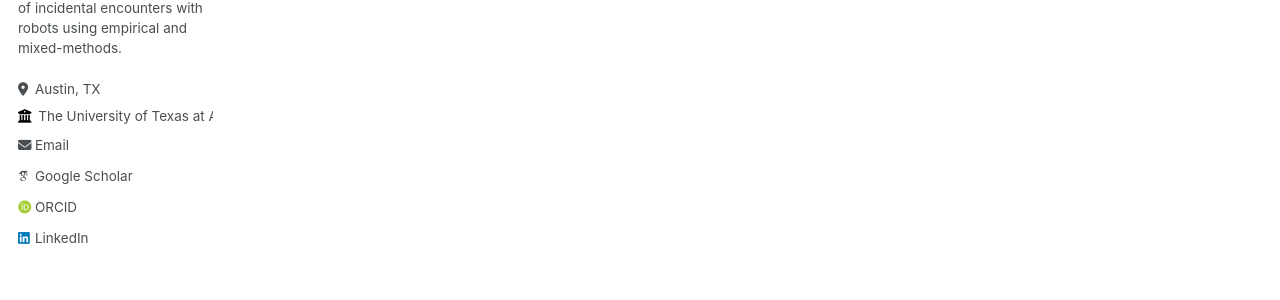
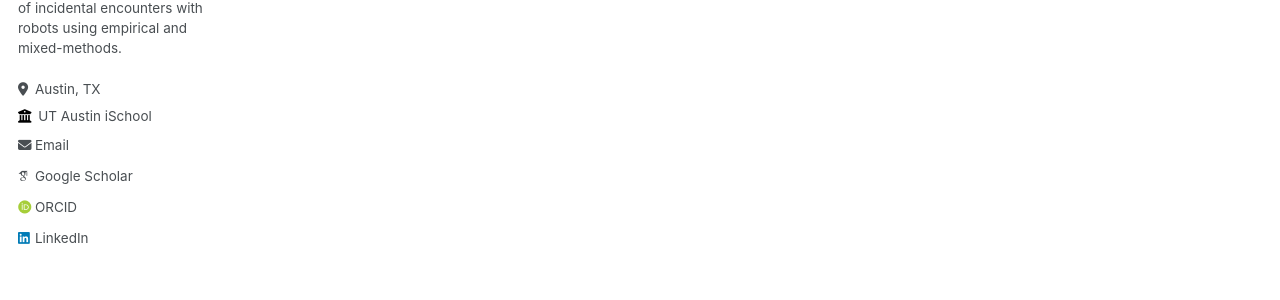
Before and after one commit to yaochengchan/yaochengchan.github.io, a Jekyll site: the page built from _pages/about.md, in a window 1280 px wide. Shown: the part 345-645 px from the top of the page. Built offline with Jekyll 4.4.1, drawn with Linux system fonts in a browser that asks for light colours; some web fonts are replaced.

Commit message:
Update _config.yml

```diff
--- a/_config.yml
+++ b/_config.yml
@@ -26,7 +26,7 @@ author:
   pronouns         : # example: "she/her"
   bio              : "I study the human experience of incidental encounters with robots using empirical and mixed-methods."
   location         : "Austin, TX"
-  employer         : "The University of Texas at Austin, School of Information"
+  employer         : "UT Austin iSchool"
   uri              : # URL
   email            : "ycchan@utexas.edu"
 
```
